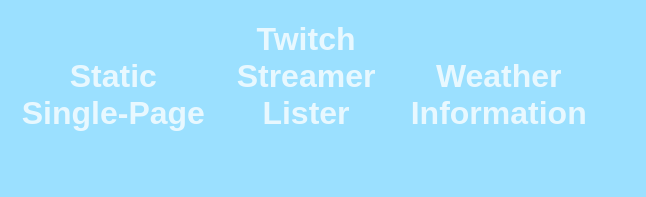
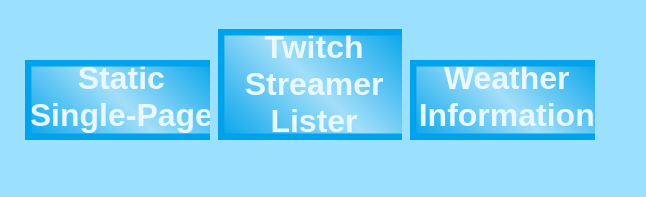
Before and after one commit to piecedigital/PDS3, a plain HTML site: page index.html in a window 1280 px wide. Shown: the part 2517-2714 px from the top of the page, 634-1280 px from the left. Drawn offline with Linux system fonts and the light colour scheme.

Commit message:
more changes

```diff
--- a/css/style.scss
+++ b/css/style.scss
@@ -522,6 +522,36 @@ body.pens #pens.hover-fill{
 		box-shadow: inset 0 0 0 .4em $midBlue;
 	}
 }
+.item-box2 {
+	position: relative;
+	display: inline-block;
+	margin: .5em;
+	width: 100%;
+	min-height: 5em;
+	overflow: hidden;
+	background: $midBlue;
+	&:before {
+		z-index: 1;
+		content: "";
+		opacity: .7;
+		position: absolute;
+		top: 0;
+		left: 0;
+		width: 100%;
+		height: 100%;
+		@include background-gradient(45deg, transparent, $veryLightBlue, transparent);
+	}
+	&:after {
+		z-index: 1;
+		content: "";
+		position: absolute;
+		top: 0;
+		left: 0;
+		width: 100%;
+		height: 100%;
+		box-shadow: inset 0 0 0 .4em $midBlue;
+	}
+}
 .total-center {
 	position: absolute;
 	top: 50%;
--- a/views/home.html
+++ b/views/home.html
@@ -57,13 +57,13 @@
 			<div class="previews">
 				<div class="img-contain">
 					<div class="center-justify col-three">
-						<a href="projects/static-single-page/main.html" class="a-tag"><span class="bolding med-text very-light-blue">Static Single-Page</span></a>
+						<a href="projects/static-single-page/main.html" class="item-box2 a-tag align-top"><span class="bolding med-text very-light-blue">Static Single-Page</span></a>
 					</div><!--
 					--><div class="center-justify col-three">
-						<a href="projects/twitch-user-lister/index.html" class="a-tag"><span class=" bolding med-text very-light-blue">Twitch Streamer Lister</span></a>
+						<a href="projects/twitch-user-lister/index.html" class="item-box2 a-tag align-top"><span class=" bolding med-text very-light-blue">Twitch Streamer Lister</span></a>
 					</div><!--
 					--><div class="center-justify col-three">
-						<a href="projects/weather-app/index.html" class="a-tag"><span class=" bolding med-text very-light-blue">Weather Information</span></a>
+						<a href="projects/weather-app/index.html" class="item-box2 a-tag align-top"><span class=" bolding med-text very-light-blue">Weather Information</span></a>
 					</div>
 				</div>
 			</div>
```
Also changed, not shown: css/style.css, 1 other file.
